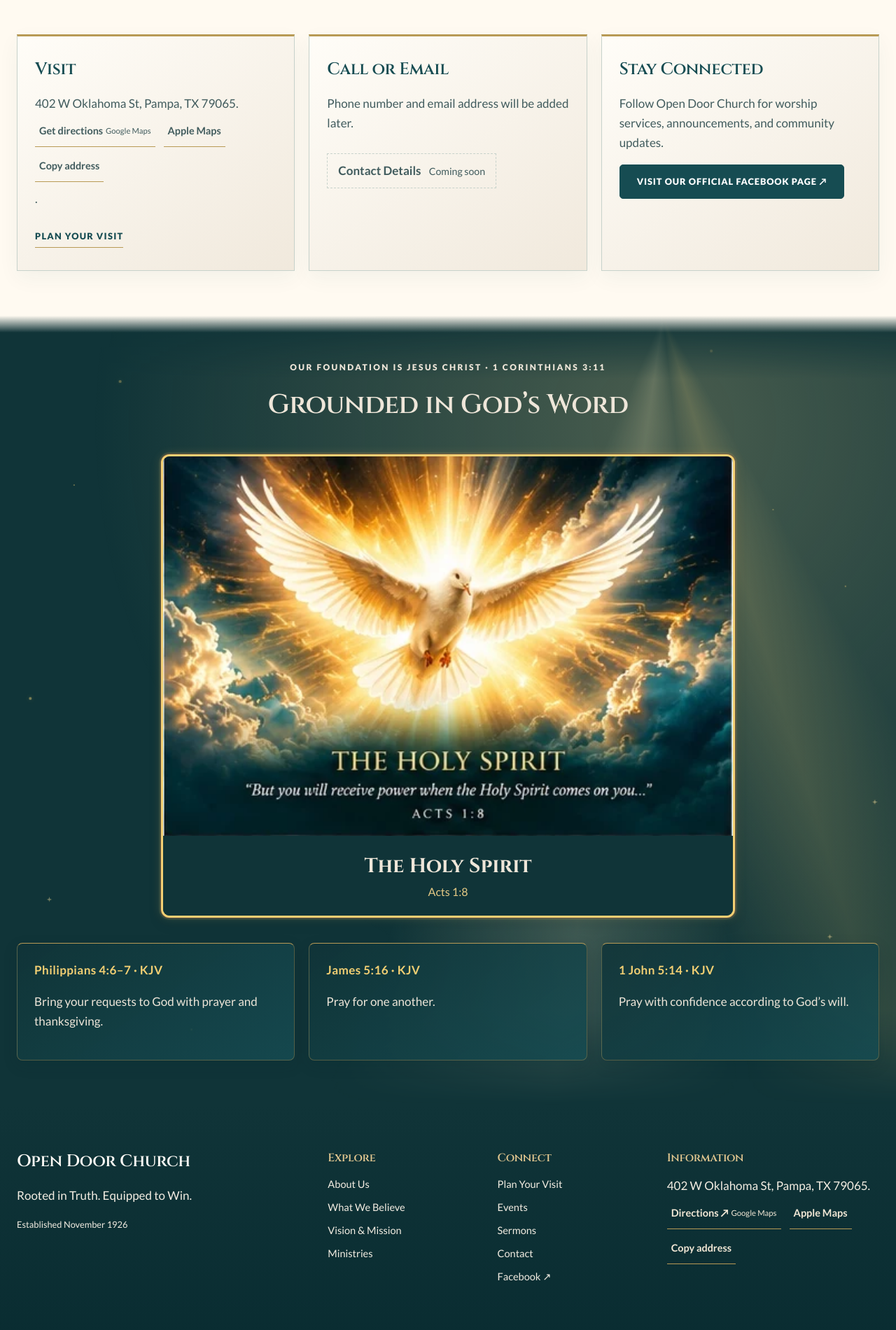
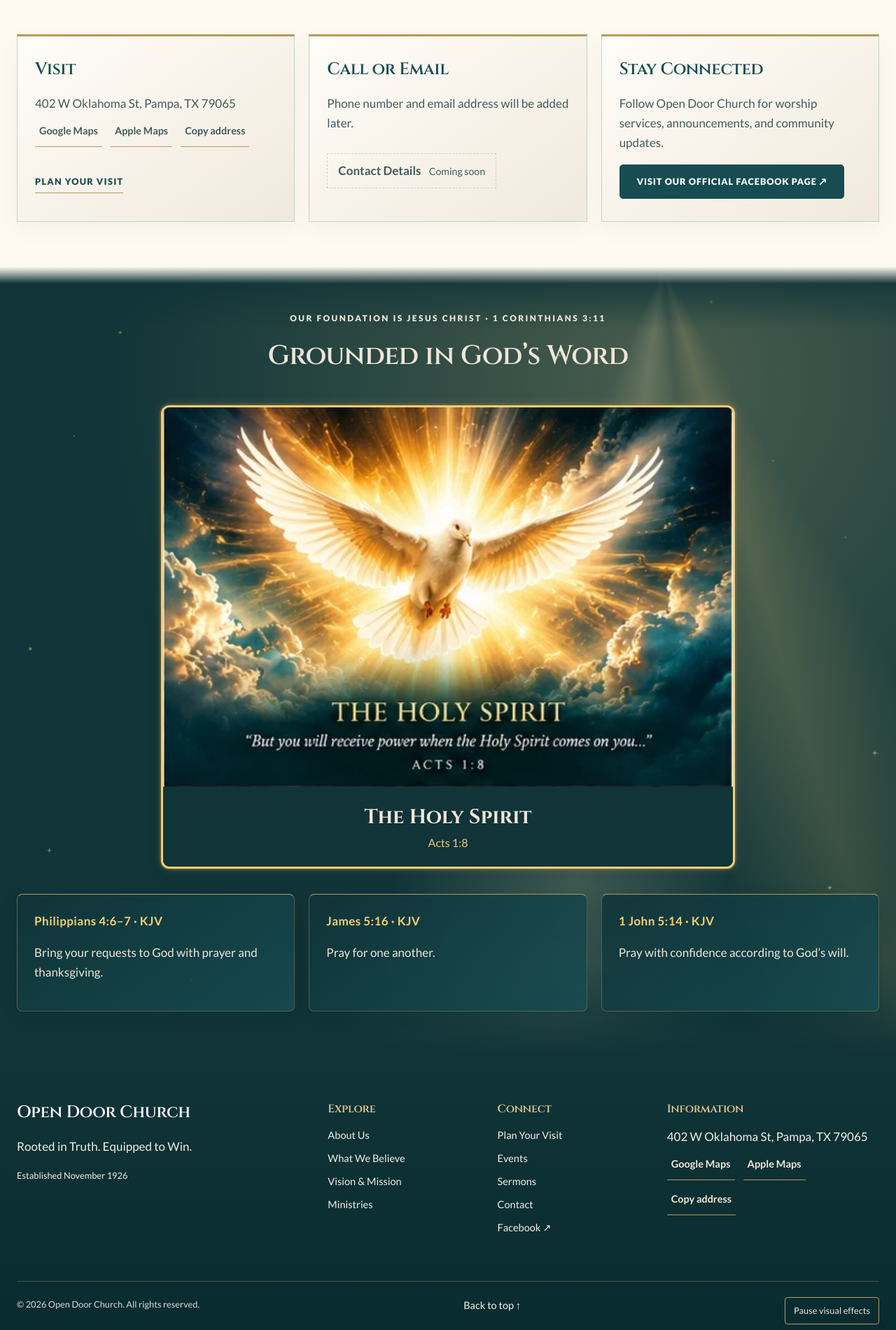
Before and after one commit to josephparis28-hue/Open-Door, a plain HTML site: page contact/index.html in a window 1280 px wide. Shown: the part 2360-4260 px from the top of the page at 70% size. Drawn offline with Linux system fonts and the light colour scheme.

Commit message:
Updated the direction links to a simpler click button.

```diff
--- a/contact/index.html
+++ b/contact/index.html
@@ -28,7 +28,7 @@
   </script>
   <script defer="" src="../site-content.js?v=2e54995de87d">
   </script>
-  <script defer="" src="../script.js?v=ac28bbb4d392">
+  <script defer="" src="../script.js?v=9a7a3b1da81f">
   </script>
   <script defer="" src="../interactions.js?v=9441ade88f50">
   </script>
@@ -296,15 +296,13 @@
         Visit
        </h2>
        <p>
-        402 W Oklahoma St, Pampa, TX 79065.
+        402 W Oklahoma St, Pampa, TX 79065
+        <br/>
         <span class="direction-options">
-         <a class="direction-link" href="https://www.google.com/maps/dir/?api=1&amp;destination=402%20W%20Oklahoma%20St%2C%20Pampa%2C%20TX%2079065" rel="noopener noreferrer" target="_blank">
-          Get directions
-          <span class="direction-provider" data-added-map-copy="">
-           Google Maps
-          </span>
+         <a aria-label="Get directions using Google Maps" class="direction-link" href="https://www.google.com/maps/dir/?api=1&amp;destination=402%20W%20Oklahoma%20St%2C%20Pampa%2C%20TX%2079065" rel="noopener noreferrer" target="_blank">
+          Google Maps
          </a>
-         <a class="direction-link" data-added-map-copy="" href="https://maps.apple.com/directions?destination=402%20W%20Oklahoma%20St%2C%20Pampa%2C%20TX%2079065&amp;mode=driving" rel="noopener noreferrer" target="_blank">
+         <a aria-label="Get directions using Apple Maps" class="direction-link" href="https://maps.apple.com/directions?destination=402%20W%20Oklahoma%20St%2C%20Pampa%2C%20TX%2079065&amp;mode=driving" rel="noopener noreferrer" target="_blank">
           Apple Maps
          </a>
          <button class="copy-address" data-added-map-copy="" hidden="" type="button">
@@ -313,7 +311,6 @@
          <span aria-live="polite" class="copy-status" data-added-map-copy="" role="status">
          </span>
         </span>
-        .
        </p>
        <a class="text-link" href="../visit/">
         Plan Your Visit
@@ -453,15 +450,13 @@
        Information
       </h3>
       <p>
-       402 W Oklahoma St, Pampa, TX 79065.
+       402 W Oklahoma St, Pampa, TX 79065
+       <br/>
        <span class="direction-options">
-        <a class="direction-link" href="https://www.google.com/maps/dir/?api=1&amp;destination=402%20W%20Oklahoma%20St%2C%20Pampa%2C%20TX%2079065" rel="noopener noreferrer" target="_blank">
-         Directions ↗
-         <span class="direction-provider" data-added-map-copy="">
-          Google Maps
-         </span>
+        <a aria-label="Get directions using Google Maps" class="direction-link" href="https://www.google.com/maps/dir/?api=1&amp;destination=402%20W%20Oklahoma%20St%2C%20Pampa%2C%20TX%2079065" rel="noopener noreferrer" target="_blank">
+         Google Maps
         </a>
-        <a class="direction-link" data-added-map-copy="" href="https://maps.apple.com/directions?destination=402%20W%20Oklahoma%20St%2C%20Pampa%2C%20TX%2079065&amp;mode=driving" rel="noopener noreferrer" target="_blank">
+        <a aria-label="Get directions using Apple Maps" class="direction-link" href="https://maps.apple.com/directions?destination=402%20W%20Oklahoma%20St%2C%20Pampa%2C%20TX%2079065&amp;mode=driving" rel="noopener noreferrer" target="_blank">
          Apple Maps
         </a>
         <button class="copy-address" data-added-map-copy="" hidden="" type="button">
--- a/script.js
+++ b/script.js
@@ -38,13 +38,10 @@ const MAP_LINKS = {
   google: `https://www.google.com/maps/dir/?api=1&destination=${MAP_DESTINATION}`,
   apple: `https://maps.apple.com/directions?destination=${MAP_DESTINATION}&mode=driving`,
 };
-function directionsLinks(label) {
-  const provider = label.toLowerCase().includes("google maps")
-    ? ""
-    : '<span class="direction-provider" data-added-map-copy>Google Maps</span>';
+function directionsLinks() {
   return `<span class="direction-options">
-    <a class="direction-link" href="${escapeHtml(MAP_LINKS.google)}" target="_blank" rel="noopener noreferrer">${label}${provider}</a>
-    <a class="direction-link" data-added-map-copy href="${escapeHtml(MAP_LINKS.apple)}" target="_blank" rel="noopener noreferrer">Apple Maps</a>
+    <a class="direction-link" href="${escapeHtml(MAP_LINKS.google)}" target="_blank" rel="noopener noreferrer" aria-label="Get directions using Google Maps">Google Maps</a>
+    <a class="direction-link" href="${escapeHtml(MAP_LINKS.apple)}" target="_blank" rel="noopener noreferrer" aria-label="Get directions using Apple Maps">Apple Maps</a>
     <button type="button" class="copy-address" data-added-map-copy hidden>Copy address</button>
     <span class="copy-status" role="status" aria-live="polite" data-added-map-copy></span>
   </span>`;
@@ -152,7 +149,7 @@ function serviceTimesSection() {
           `,
           ).join("")}
         </div>
-        <p class="service-times-location">${escapeHtml(CHURCH_ADDRESS)}<br>${directionsLinks("Get Directions ↗")}</p>
+        <p class="service-times-location">${escapeHtml(CHURCH_ADDRESS)}<br>${directionsLinks()}</p>
         ${link("visit", "Plan Your Visit", "button button-outline")}
       </div>
     </section>
@@ -241,7 +238,7 @@ const pathways = () =>
 const visitSteps = () =>
   `<section class="section section-muted" aria-labelledby="visit-steps-title"><div class="container center-heading">${eyebrow("Your first Sunday")}<h2 id="visit-steps-title">Feel at Home From the Start</h2><p>A simple guide to getting acquainted with Open Door Church.</p></div><div class="container visit-steps"><article><span>01</span><h3>Explore the Church</h3><p>See photos of the exterior, welcome area, and sanctuary before your visit.</p></article><article><span>02</span><h3>Check the Details</h3><p>See our current service schedule. Get directions to ${escapeHtml(CHURCH_ADDRESS)}.</p></article><article><span>03</span><h3>Come as You Are</h3><p>Join us as we gather around worship, fellowship, and the Word of God.</p></article></div></section>`;
 const visitFAQ = () =>
-  `<section class="section container faq-layout" aria-labelledby="faq-title"><div>${eyebrow("Good to know")}<h2 id="faq-title">First Visit Questions</h2><p>We want your visit to feel comfortable and straightforward.</p></div><div class="faq-list"><details><summary>Where is Open Door Church located?</summary><p>Open Door Church is at ${escapeHtml(CHURCH_ADDRESS)}. ${directionsLinks("Get directions")}.</p></details><details><summary>What time are services?</summary><p>${SERVICE_SCHEDULE.map(service => `${escapeScheduleText(service.day)}: ${service.time ? escapeScheduleText(service.time) : "Time to be announced"}`).join("; ")}.</p></details><details><summary>What will I find inside?</summary><p>Take a look at the welcome area and sanctuary photos on this page to become familiar with the space.</p></details><details><summary>How can I contact the church?</summary><p>Visit our Contact page. Phone and email details will be added after verification.</p></details></div></section>`;
+  `<section class="section container faq-layout" aria-labelledby="faq-title"><div>${eyebrow("Good to know")}<h2 id="faq-title">First Visit Questions</h2><p>We want your visit to feel comfortable and straightforward.</p></div><div class="faq-list"><details><summary>Where is Open Door Church located?</summary><p>Open Door Church is at ${escapeHtml(CHURCH_ADDRESS)}<br>${directionsLinks()}</p></details><details><summary>What time are services?</summary><p>${SERVICE_SCHEDULE.map(service => `${escapeScheduleText(service.day)}: ${service.time ? escapeScheduleText(service.time) : "Time to be announced"}`).join("; ")}.</p></details><details><summary>What will I find inside?</summary><p>Take a look at the welcome area and sanctuary photos on this page to become familiar with the space.</p></details><details><summary>How can I contact the church?</summary><p>Visit our Contact page. Phone and email details will be added after verification.</p></details></div></section>`;
 // Accessible, reusable forms for contact, first-time visitors, and prayer requests.
 function churchForm(type) {
   const configurations = {
@@ -638,7 +635,7 @@ const pages = {
     ${scriptureSection("sermons")}`,
   visit:
     () => `${intro("You are welcome", "Plan Your Visit", "We look forward to welcoming you to Open Door Church.")}
-    <section class="section container split-section"><div class="section-photo">${image(IMAGES.exterior, "Front exterior and sign of Open Door Church")}</div><div class="section-copy">${eyebrow("Your first visit")}<h2>Find Your Way to Open Door</h2><p>See the church building before you arrive and explore our worship space below.</p><div class="info-list"><div><strong>Service times</strong><span>See the editable service schedule below</span></div><div><strong>Church address</strong><span>${escapeHtml(CHURCH_ADDRESS)}</span></div><div><strong>Directions</strong><span>${directionsLinks("Get directions on Google Maps")}</span></div></div></div></section>
+    <section class="section container split-section"><div class="section-photo">${image(IMAGES.exterior, "Front exterior and sign of Open Door Church")}</div><div class="section-copy">${eyebrow("Your first visit")}<h2>Find Your Way to Open Door</h2><p>See the church building before you arrive and explore our worship space below.</p><div class="info-list"><div><strong>Service times</strong><span>See the editable service schedule below</span></div><div><strong>Church address</strong><span>${escapeHtml(CHURCH_ADDRESS)}</span></div><div><strong>Directions</strong><span>${directionsLinks()}</span></div></div></div></section>
     ${visitSteps()}
     ${serviceTimesSection()}
     ${churchForm("visit")}
@@ -694,7 +691,7 @@ const pages = {
     () => `${intro("Connect with us", "Contact Open Door", "We welcome your questions and look forward to connecting with you.")}
     ${churchForm("contact")}
     ${churchForm("prayer")}
-    <section class="section container"><div class="contact-grid"><article class="info-card"><h2>Visit</h2><p>${escapeHtml(CHURCH_ADDRESS)}. ${directionsLinks("Get directions")}.</p>${link("visit", "Plan Your Visit", "text-link")}</article><article class="info-card"><h2>Call or Email</h2><p>Phone number and email address will be added later.</p>${unavailable("Contact Details")}</article><article class="info-card"><h2>Stay Connected</h2><p>Follow Open Door Church for worship services, announcements, and community updates.</p><a class="button button-primary" href="https://www.facebook.com/share/1DZhR4D1Pu/?mibextid=wwXIfr" target="_blank" rel="noopener noreferrer">Visit Our Official Facebook Page ↗</a></article></div></section>
+    <section class="section container"><div class="contact-grid"><article class="info-card"><h2>Visit</h2><p>${escapeHtml(CHURCH_ADDRESS)}<br>${directionsLinks()}</p>${link("visit", "Plan Your Visit", "text-link")}</article><article class="info-card"><h2>Call or Email</h2><p>Phone number and email address will be added later.</p>${unavailable("Contact Details")}</article><article class="info-card"><h2>Stay Connected</h2><p>Follow Open Door Church for worship services, announcements, and community updates.</p><a class="button button-primary" href="https://www.facebook.com/share/1DZhR4D1Pu/?mibextid=wwXIfr" target="_blank" rel="noopener noreferrer">Visit Our Official Facebook Page ↗</a></article></div></section>
     ${scriptureSection("contact")}`,
 };
 
@@ -728,5 +725,5 @@ function footer(page) {
     .map(([id, label]) => link(id, label))
     .join(
       "",
-    )}<a href="https://www.facebook.com/share/1DZhR4D1Pu/?mibextid=wwXIfr" target="_blank" rel="noopener noreferrer" aria-label="Open Door Church official Facebook page">Facebook ↗</a></div><div><h3>Information</h3><p>${escapeHtml(CHURCH_ADDRESS)}. ${directionsLinks(page === "about" || page === "sermons" ? "Directions" : "Directions ↗")}</p></div></div><div class="container footer-bottom"><span>© ${new Date().getFullYear()} Open Door Church. All rights reserved.</span><a href="#main" class="back-to-top">Back to top ↑</a></div></footer>`;
+    )}<a href="https://www.facebook.com/share/1DZhR4D1Pu/?mibextid=wwXIfr" target="_blank" rel="noopener noreferrer" aria-label="Open Door Church official Facebook page">Facebook ↗</a></div><div><h3>Information</h3><p>${escapeHtml(CHURCH_ADDRESS)}<br>${directionsLinks()}</p></div></div><div class="container footer-bottom"><span>© ${new Date().getFullYear()} Open Door Church. All rights reserved.</span><a href="#main" class="back-to-top">Back to top ↑</a></div></footer>`;
 }
```
Also changed, not shown: about/index.html (+6 -8 lines), beliefs/index.html (+6 -8 lines), events/index.html (+6 -8 lines), giving/index.html (+6 -8 lines), index.html (+9 -14 lines), ministries/index.html (+6 -8 lines), sermons/index.html (+6 -8 lines), vision/index.html (+6 -8 lines), visit/index.html (+17 -25 lines), 1 other file.
